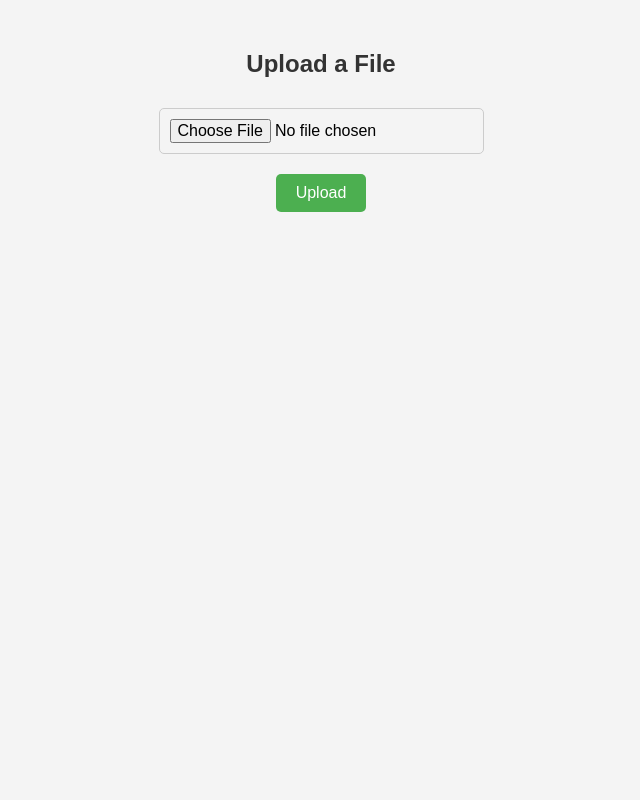
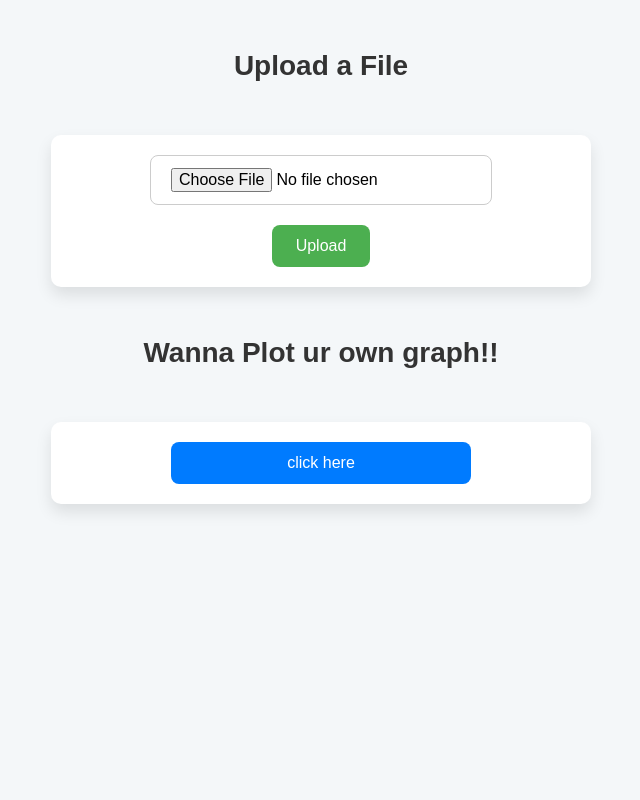
Before and after one commit to VivekTeja1611/log_file_analyzer, a Flask app: page / in a window 1280 px wide. Shown: the whole page, without its empty margins (319-959 px from the left). Run offline with Flask 3, Linux system fonts and the light colour scheme.

Commit message:
only sorting is pending

```diff
--- a/app.py
+++ b/app.py
@@ -1,7 +1,11 @@
 from flask import Flask, redirect, render_template, request, send_file
 import os
+import matplotlib
+matplotlib.use('Agg') #using this to reduce loading speed
 import matplotlib.pyplot as plt
-
+def not_show():
+    pass
+plt.show=not_show
 app = Flask(__name__)
 
 @app.route('/')
@@ -53,30 +57,35 @@ def generate_plot(X, Y):
          for line in file:
               arr.append(line.strip())
 
-    plt.figure(figsize=(14, 6.5))
+    #plt.figure(figsize=(14, 6.5))
     if x+y >0:
          labels = ['notice', 'error']
          sizes = [x, y]
          colors = ['#ff9999', '#66b3ff']
-         plt.subplot(2,2,1)
+        # plt.subplot(2,2,1)
          plt.pie(sizes, labels=labels, colors=colors)
+         plt.savefig("static/pie_plot.png")
+         plt.close()
     else:
-        plt.subplot(2, 2, 1)
+        #plt.subplot(2, 2, 1)
         plt.text(0.5, 0.5, 'No data in pie range', ha='center', va='center', fontsize=12)
         plt.axis('off')
+        plt.close()
 
-    plt.subplot(2,2,2)
+    #plt.subplot(2,2,2)
     plt.plot(arr_x,arr_y)
+    plt.savefig("static/plot_plot.png")
+    plt.close()
     plt.gca().set_xticklabels([]) #to hide the labels on x axis in line plot
-    plt.subplot(2,2,3)
+   # plt.subplot(2,2,3)
     plt.hist(arr,bins=5,color='skyblue',edgecolor='black')
-    plt.savefig("static/pie_plot.jpg")
+    plt.savefig("static/hist_plot.png")
     plt.close()
 
 
 
 
-@app.route('/plot.html')
+@app.route('/plot.html',methods=["POST"])
 def plot():
     os.system('bash script2.sh static/Apache_2k.csv')
     with open("tmp1.txt",'r') as file:
@@ -108,5 +117,29 @@ def submit():
 
         return render_template("plot.html")
 
+@app.route("/graph_plotter",methods=["post"])
+def plotter():
+    #   code=""
+         plot_url=""
+    #   if request.method=="post":
+         if request.form.get("text-box"):
+        # if not code:
+        #     return "Error:no code submittedd"
+        #  if code !="":
+            code=''
+            code=request.form.get("text-box")
+            plt.close()
+            exec(code)
+            plt.savefig("static/user_plot.png")
+            plot_url= "static/user_plot.png"
+            return render_template("plotter.html",plot_url=plot_url)
+         else:
+             return render_template("plotter.html",plot_url=plot_url)
 
+# @app.route("/plotted",methods=["POST"])
+# def plotr():
+#      code=request.form['text-box']
+#     #  print(code)
+#      exec(code)
+#      return render_template("plottedd.html")
 app.run(debug=True)
--- a/templates/index.html
+++ b/templates/index.html
@@ -3,51 +3,93 @@
 <head>
     <meta charset="UTF-8">
     <meta name="viewport" content="width=device-width, initial-scale=1.0">
+    <!-- <link rel="stylesheet" href="url_for('static', filename='css/index.css')"> -->
     <title>Log File Analysis</title>
+</head>
 <style>
     body {
-            font-family: Arial, sans-serif;
-            background-color: #f4f4f4;
+        font-family: 'Arial', sans-serif;
+        background-color: #f4f7f9;
         margin: 0;
         padding: 0;
+        display: flex;
+        flex-direction: column;
+        align-items: center;
+        min-height: 100vh;
     }
+
     h2 {
-            text-align: center;
         color: #333;
+        font-size: 28px;
         margin-top: 50px;
     }
+
     form {
         display: flex;
         flex-direction: column;
         align-items: center;
         margin-top: 30px;
+        width: 80%;
+        max-width: 500px;
+        background-color: #ffffff;
+        padding: 20px;
+        border-radius: 10px;
+        box-shadow: 0 8px 16px rgba(0, 0, 0, 0.1);
     }
+
     input[type="file"] {
-            margin-bottom: 20px;
-            padding: 10px;
+        padding: 12px 20px;
         font-size: 16px;
         border: 1px solid #ccc;
-            border-radius: 5px;
+        border-radius: 8px;
+        margin-bottom: 20px;
+        width: 100%;
+        max-width: 300px;
     }
+
     input[type="submit"] {
-            padding: 10px 20px;
+        padding: 12px 24px;
         font-size: 16px;
         background-color: #4CAF50;
         color: white;
         border: none;
-            border-radius: 5px;
+        border-radius: 8px;
         cursor: pointer;
+        transition: background-color 0.3s ease;
     }
+
     input[type="submit"]:hover {
         background-color: #45a049;
     }
+
+    button {
+        padding: 12px 24px;
+        font-size: 16px;
+        background-color: #007bff;
+        color: white;
+        border: none;
+        border-radius: 8px;
+        cursor: pointer;
+        transition: background-color 0.3s ease;
+        width: 100%;
+        max-width: 300px;
+    }
+
+    button:hover {
+        background-color: #0056b3;
+    }
 </style>
-</head>
+
 <body>
+    <!-- <h1>Apache logs Analyzer!!</h1> -->
     <h2>Upload a File</h2>
-    <form action="/success" method="POST" enctype="multipart/form-data">
+    <form action="/success" method="post" enctype="multipart/form-data">
         <input type="file" name="file" required>
         <input type="submit" value="Upload">
     </form>
+    <h2>Wanna Plot ur own graph!!</h2>
+     <form action="/graph_plotter" method="post">
+        <button type="submit">click here</button>
+     </form>
 </body>
 </html>
```
Also changed, not shown: static/css/index.css (added, +37 -0 lines), templates/acknowledgment.html (+23 -5 lines), templates/plot.html (+14 -6 lines), templates/plottedd.html (added, +78 -0 lines), templates/plotter.html (added, +84 -0 lines), static/hist_plot.jpg (added), static/hist_plot.png (added), static/pie_plot.png (added), static/plot.png (added), static/plot_plot.png (added), static/user_plot.png (added), 1 other file. Lines whose indentation alone changed are shown as unchanged.
